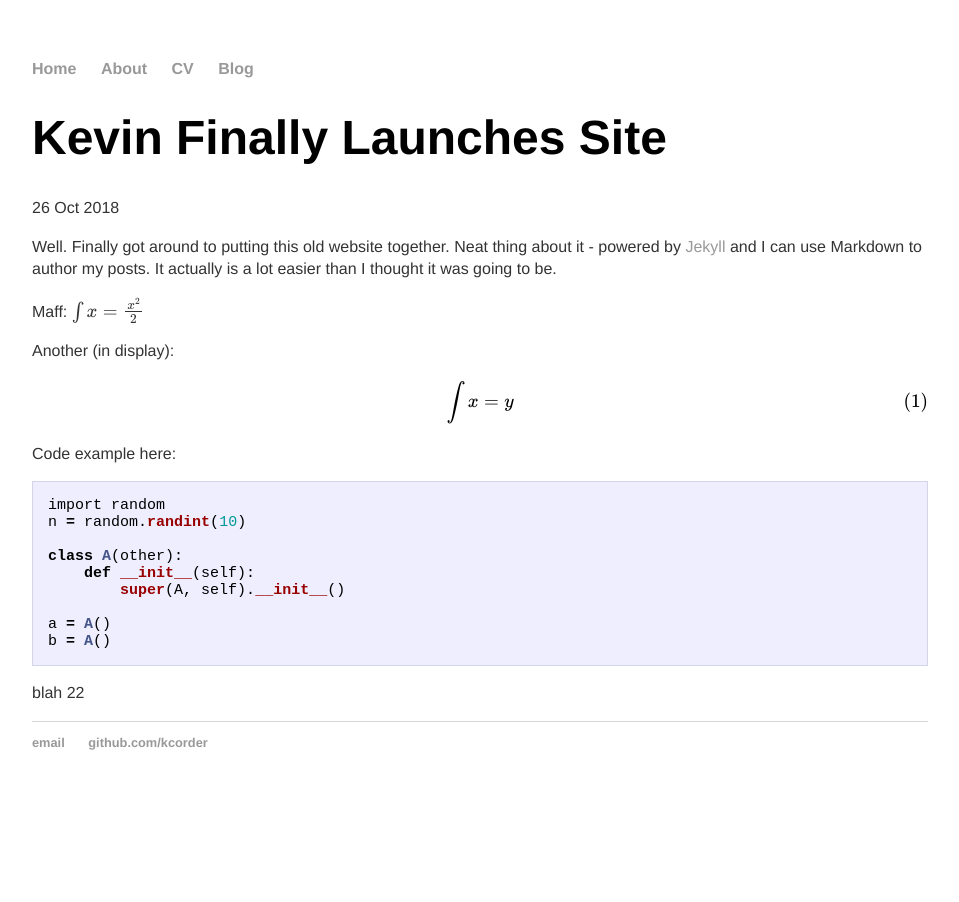
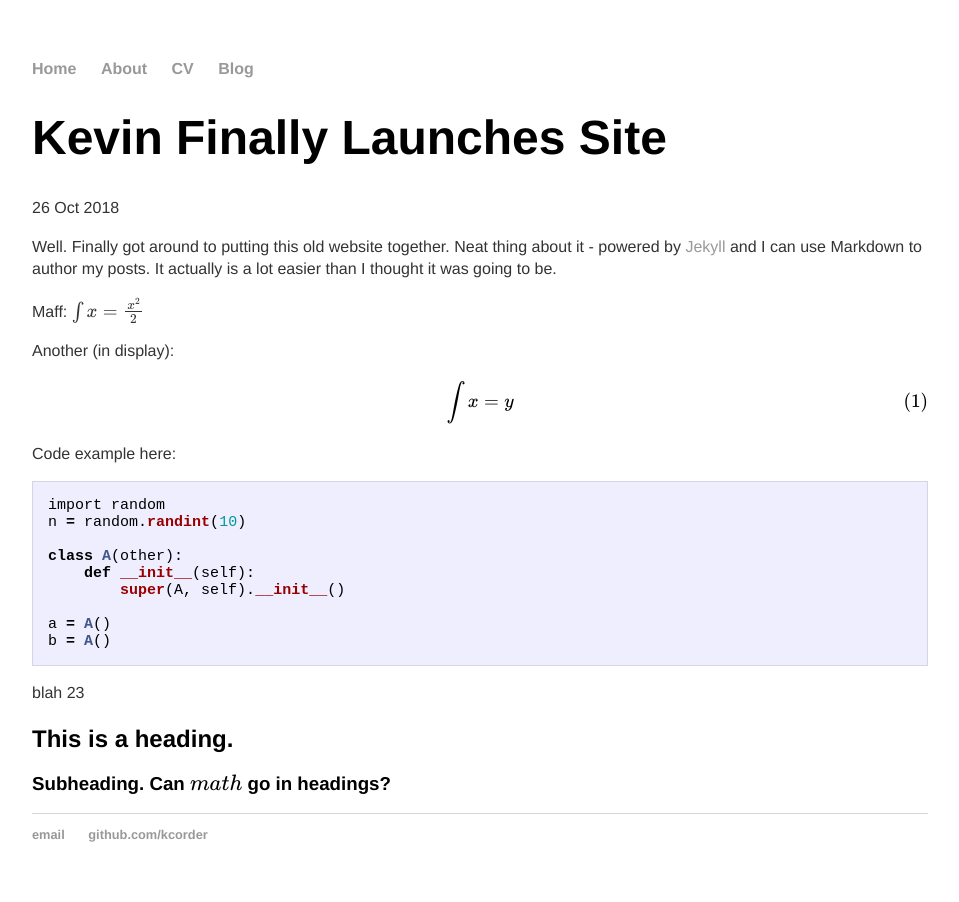
Before and after one commit to kcorder/kcorder.github.io, a Jekyll site: the page built from _posts/2018-10-26-first-post.md, in a window 1280 px wide. Shown: the whole page, without its empty margins (160-1119 px from the left). Built offline with Jekyll 4.4.1, drawn with Linux system fonts in a browser that asks for light colours; formulas are drawn with MathJax 3.

Commit message:
Update 2018-10-26-first-post.md

````diff
--- a/_posts/2018-10-26-first-post.md
+++ b/_posts/2018-10-26-first-post.md
@@ -3,6 +3,8 @@ layout: post
 title: "Kevin Finally Launches Site"
 date: 2018-10-26
 ---
+
+
 
 Well. Finally got around to putting this old website together. Neat thing about it - powered by [Jekyll](http://jekyllrb.com) and I can use Markdown to author my posts. It actually is a lot easier than I thought it was going to be.
 
@@ -26,4 +28,9 @@ a = A()
 b = A()
 ```
 
-blah 22
+blah 23
+
+
+## This is a heading.
+
+### Subheading. Can $math$ go in headings?
````
